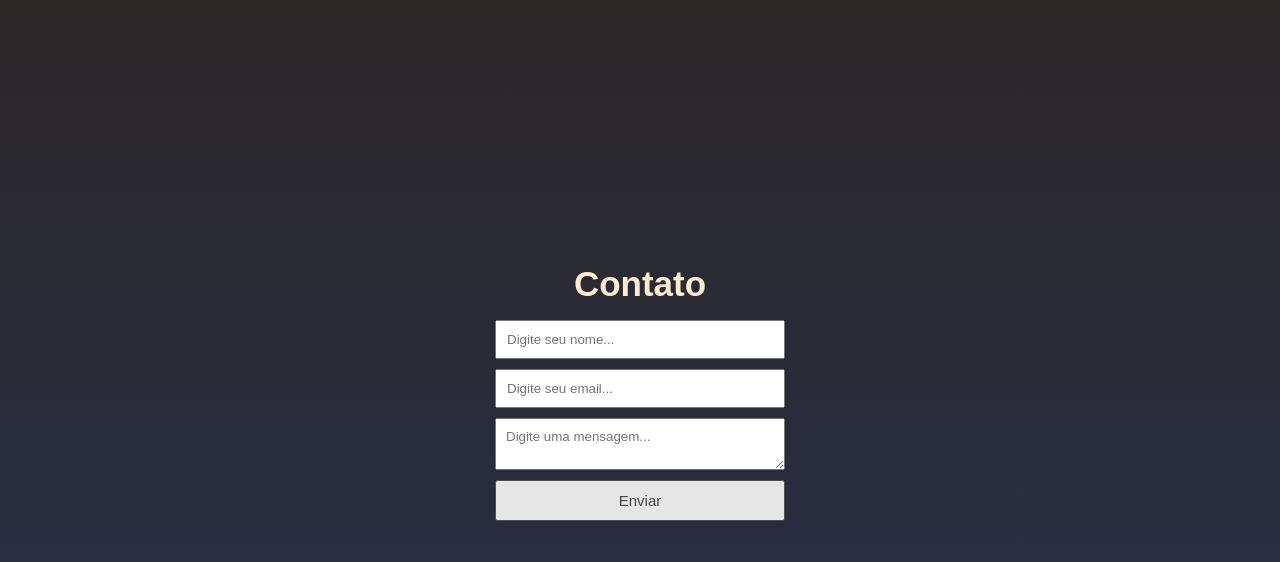
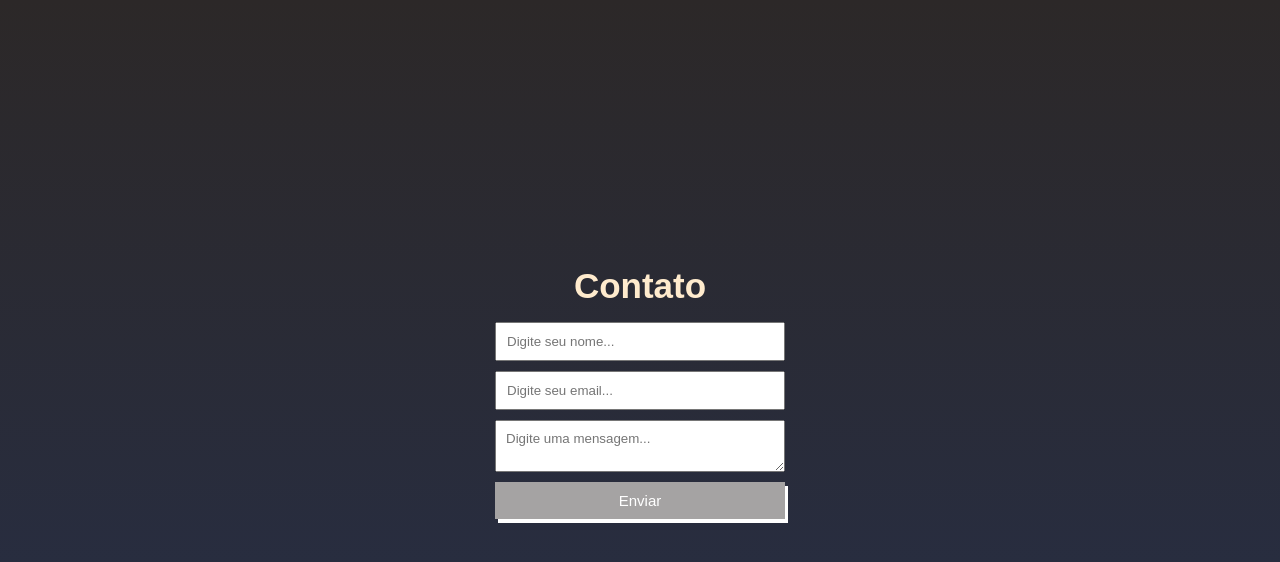
Before and after one commit to marivanenoronha/form, a React (Create React App) app: page / in a window 1280 px wide. In both pictures the pointer is over the button "Enviar". Shown: the top 562 px of the page. Built offline with nearby package versions, Linux system fonts and the light colour scheme.

Commit message:
add button click trigger

```diff
--- a/src/styles.css
+++ b/src/styles.css
@@ -24,11 +24,20 @@
 .input{
     padding: 10px;
     margin-bottom: 10px;
-    color: rgb(71, 68, 68);;
+    color: rgb(71, 68, 68);
 }
 
 .button{
     padding: 10px;
     font-size: 15px;
     color: rgb(71, 68, 68);
+    cursor: pointer;
+    border: none;
 }
+
+.button:hover{
+    color: white;
+    box-shadow: 3px 4px white;
+    background: #a5a3a3;
+    border: none;
+}
```
